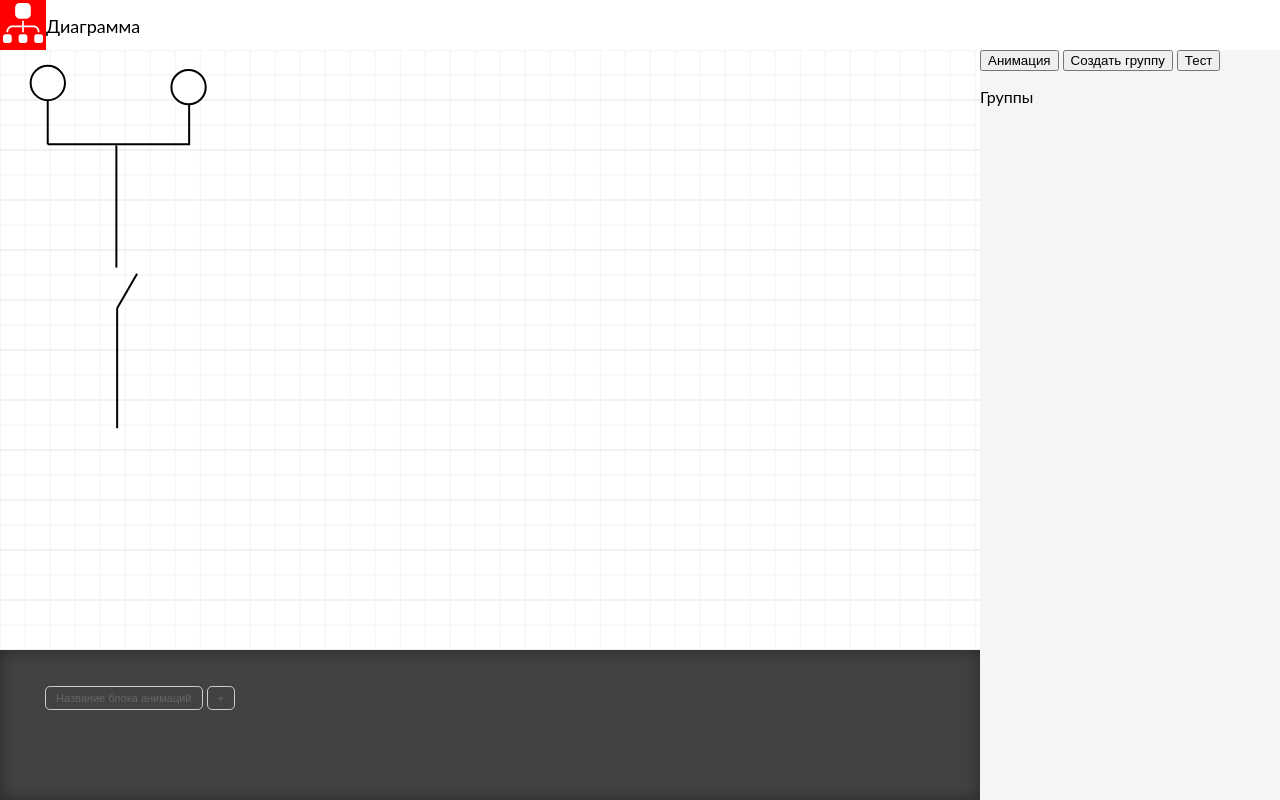
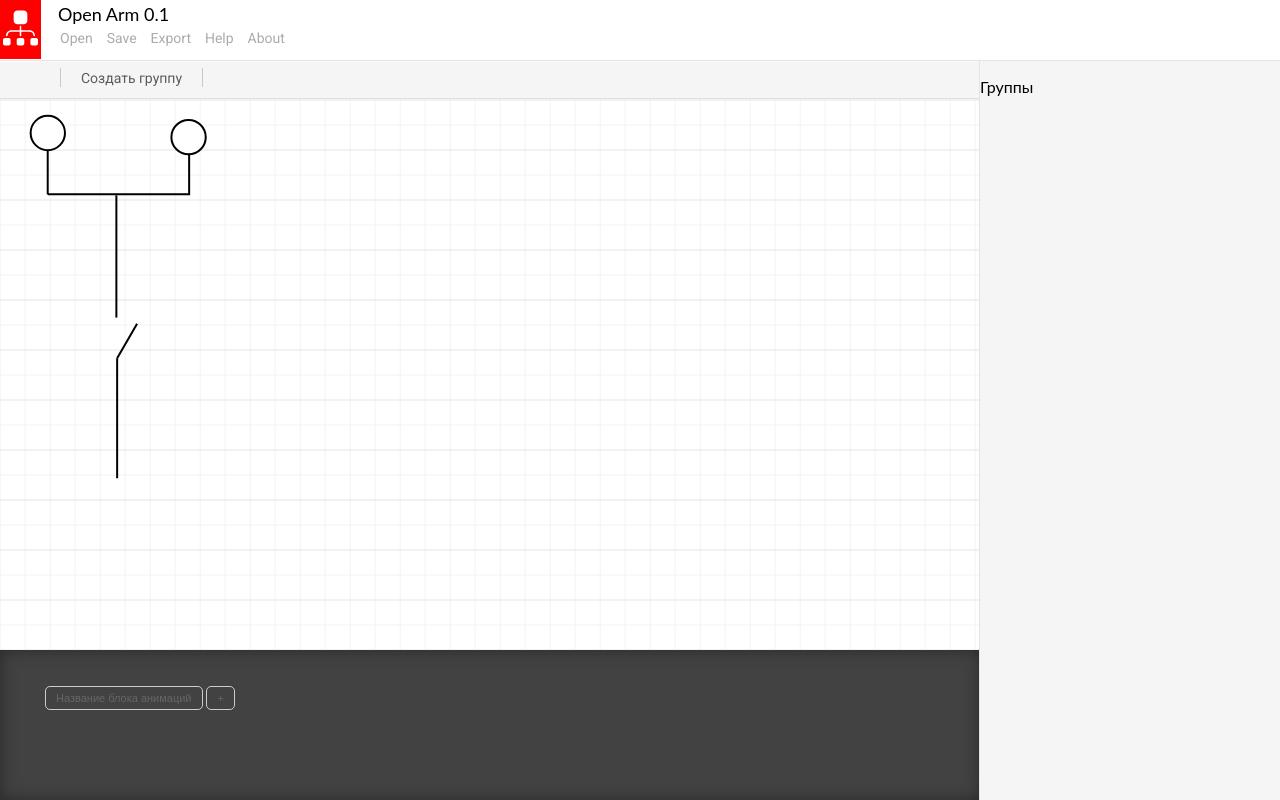
Before and after one commit to Farsash/openArm, a plain HTML site: page index.html in a window 1280 px wide. Drawn offline with Linux system fonts and the light colour scheme.

Commit message:
Add ui and power

```diff
--- a/css/style.css
+++ b/css/style.css
@@ -2,6 +2,7 @@ body {
   background-image: url(../img/bg.svg);
   background-repeat: repeat;
   background-size: 50px;
+  font-family: 'Roboto', sans-serif;
 }
 
 header {
@@ -9,9 +10,40 @@ header {
     top:0;
     left:0;
     right: 0;
-    height: 50px;
+    height: 60px;
     background-color: #ffffff;
-    border-bottom: whiteSmoke solid 1px;
+/*    border-bottom: whiteSmoke solid 1px;*/
+    box-shadow: 0 0 0 1px #e4e4e4, 0 0 0 2px #fbfbfb;
+
+}
+
+header li {
+    display: inline;
+}
+
+header ul {
+    margin-top: 3px;
+    margin-bottom: 2px;
+    padding-left: 0px;
+}
+
+header h2 {
+    margin-top: 3px;
+    margin-bottom: 3px;
+    padding-left: 3px;
+}
+
+header span {
+    cursor: pointer;
+    padding: 2px 5px;
+    font-size: 14px;
+    color:#727272;
+}
+
+header div {
+    width: 500px;
+    height: 40px;
+    margin-left: 55px;
 }
 
 header, .group_panel {
@@ -22,9 +54,10 @@ header, .group_panel {
     position: fixed;
     width:300px;
     right:0;
-    top:50px;
+    top:61px;
     bottom: 0;
     background-color: whiteSmoke;
+    box-shadow: 0 0 0 1px #e4e4e4;
 }
 
 h2,h3,h4 {
@@ -54,7 +87,7 @@ svg path, circle {
 
 .svg_contener {
     position: fixed;
-    top:50px;
+    top:100px;
     left:0;
     right: 300px;
     bottom: 0;
@@ -75,7 +108,46 @@ svg path, circle {
 }
 
 
+/* Work status */
 
+.deactive {
+    color:#ababab;
+}
+
+
+/* Work Panel */
+
+.workPanel {
+    position: fixed;
+    margin-top: 0px;
+    padding-top: 8px;
+    padding-left: 60px;
+    top:60px;
+    left:0;
+    right:0;
+    height: 30px;
+    background: whiteSmoke;
+    border-bottom: 1px solid #e0e0e0;
+
+}
+
+.workPanel li {
+    display: inline;
+    border-left:1px solid #c9c9c9;
+    border-right:1px solid #c9c9c9;
+}
+
+.workPanel span {
+    font-size: 14px;
+    cursor: pointer;
+    padding: 20px;
+    color:#5c5c5c;
+
+}
+
+.workPanel li:hover span {
+    color:#2b2b2b;
+}
 
 
 
--- a/index.html
+++ b/index.html
@@ -1,23 +1,34 @@
 <!doctype html>
 <html lang="ru">
 <head>
-  <meta charset="utf-8" />
-  <title>Open ARM</title>
-  <link href="font/Lato-Regular.ttf" rel="stylesheet">
-  <link rel="stylesheet" href="css/style.css" />
+    <meta charset="utf-8" />
+    <title>Open ARM</title>
+    <link href="font/Lato-Regular.ttf" rel="stylesheet">
+    <link rel="stylesheet" href="css/style.css" />
+    <link href="https://fonts.googleapis.com/css?family=Roboto:100,100i,300,300i,400,400i,500,500i,700,700i" rel="stylesheet">
   <script src="js/engine.js"></script>
 </head>
 <body>
     <header>
         <span class="logo">
-            <img src="img/logo.svg" width="40px">
+            <img src="img/logo.svg" height="50px" width="35px;">
         </span>
-        <h2>Диаграмма</h2>
+        <div>
+            <h2> Open Arm 0.1</h2>
+            <ul>
+                <li><span class="deactive" title="Открыть">Open</span></li>
+                <li><span class="deactive" title="Сохранить">Save</span></li>
+                <li><span class="deactive" title="Экспортировать">Export</span></li>
+                <li><span class="deactive" title="Помощь">Help</span></li>
+                <li><span class="deactive" title="О проекте">About</span></li>
+            </ul>
+        </div>
+
     </header>
+    <ul class="workPanel">
+        <li><span onclick="CreateGroup()"> Создать группу </span></li>
+    </ul>
     <div class="group_panel">
-        <input value="Анимация" onclick="Animation('animationName', 'start')" type="button">
-        <input value="Создать группу" onclick="CreateGroup()" type="button">
-        <input value="Тест" onclick="CreateGroup()" type="button">
         <h3>Группы</h3>
         <div class="layersBlock">
           <ul id="layers" id="layers">
@@ -68,7 +79,7 @@
               <g
                  id="layer1">
                 <path
-                   id="path4485"
+                   id="#path4485"
                    d="M 30.994048,100.0744 V 68.324402"
                    style="fill:none;stroke:#000000;stroke-width:0.5291667;stroke-linecap:butt;stroke-linejoin:miter;stroke-miterlimit:4;stroke-dasharray:none;stroke-opacity:1" />
                 <path
@@ -96,13 +107,13 @@
                    r="4.543582"
                    cy="8.7230225"
                    cx="12.649879"
-                   id="#lamp
+                   id="lamp
             "
                    style="fill:#ffffff;fill-opacity:1;stroke:#000000;stroke-width:0.5291667;stroke-miterlimit:4;stroke-dasharray:none;stroke-dashoffset:0;stroke-opacity:1" />
                 <g
                    style="display:none"
                    transform="translate(3.1655506,-0.04724702)"
-                   id="#lamp1">
+                   id="lamp1">
                   <circle
                      style="fill:#ffffff;fill-opacity:1;stroke:#000000;stroke-width:0.26458332;stroke-miterlimit:4;stroke-dasharray:none;stroke-dashoffset:0;stroke-opacity:1"
                      id="path4497-2"
--- a/js/engine.js
+++ b/js/engine.js
@@ -14,11 +14,6 @@ var Animations = {
     }
   }
 }
-
-// Подумать!
-var typeEl = [{
-    _: "sdfsdf"
-}]
 
 window.addEventListener("mousedown", SelectElement, false);
 
@@ -56,11 +51,6 @@ function SelectElement(){
             ResetAttribute(elementFromPoint, elem.getAttribute("style"));
             elem.removeAttribute("style");
 
-            if(elem.id.charAt(0) === '_'){
-                elem.setAttribute('onclick', '_ClicSwith()');
-            }
-
-
           }
 
           elem.setAttribute("stroke", 'green');
@@ -70,6 +60,15 @@ function SelectElement(){
       }
   }
 
+}
+
+function DetectActionElement( name, type, nameGroup ){
+    var el = document.getElementById(name);
+    if(type === '_'){
+        el.setAttribute('onclick', '_ClicSwith()');
+    } else if(type === '#'){
+        el.setAttribute('onclick', 'Animation("animationName", "' + nameGroup + '")');
+    }
 }
 
 function CreateGroup(){
@@ -83,8 +82,17 @@ function CreateGroup(){
         if ( groupList[nameGrp] ){
           alert('Такое имя уже существует');
         } else {
+
+          // Проверка на детектор
+          var dtction = _massGRP[0].charAt(0);
+          if ( dtction === '_' || dtction === '#'){
+              console.log('Сработал детектор');
+              DetectActionElement( _massGRP[0], dtction, nameGrp );
+          }
+
           groupList[nameGrp] = _massGRP;
           UILayers(nameGrp);
+
         }
       }
     }
@@ -104,7 +112,8 @@ function isLat(str) {
 }
 
 function deselect(){
-   for (var i = 0; i < _massGRP.length; i++) {          document.getElementById(_massGRP[i]).setAttribute("stroke", 'black');
+   for (var i = 0; i < _massGRP.length; i++) {
+       document.getElementById(_massGRP[i]).setAttribute("stroke", 'black');
    }
 
 }
```
